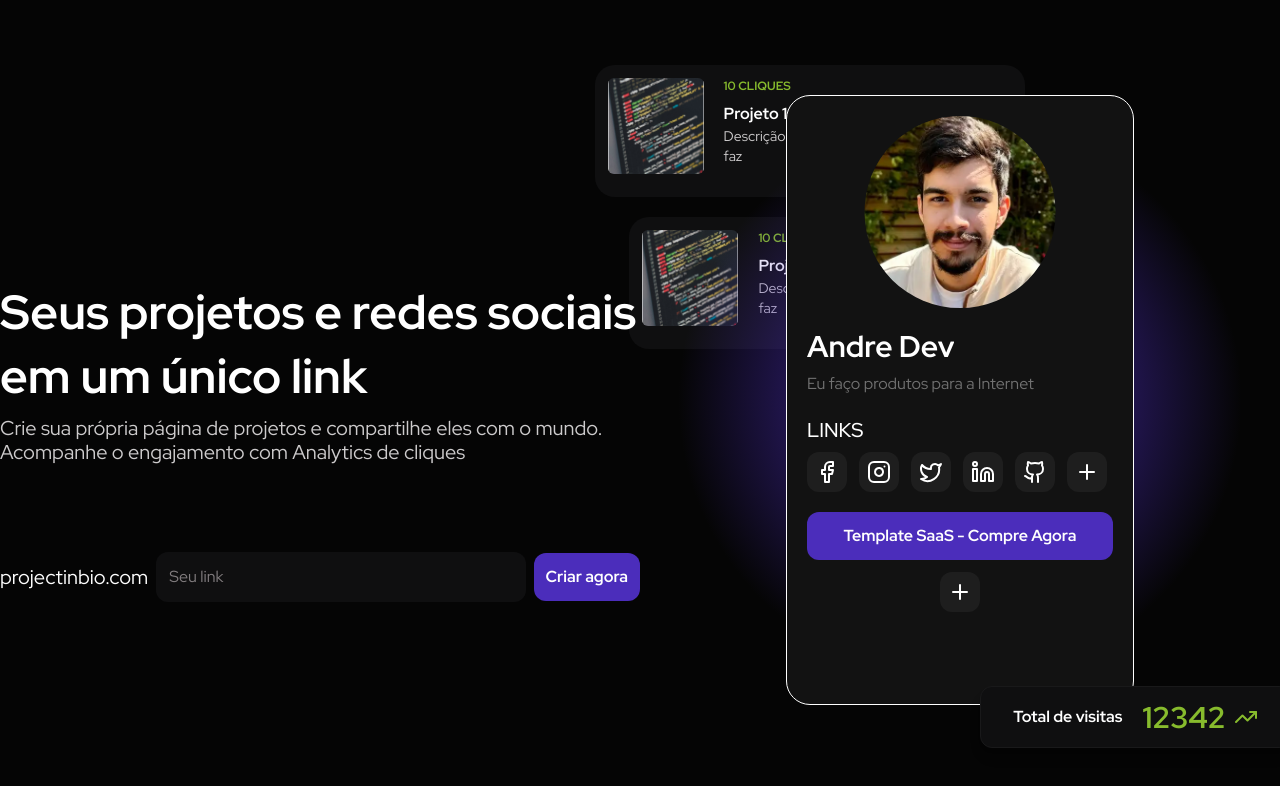
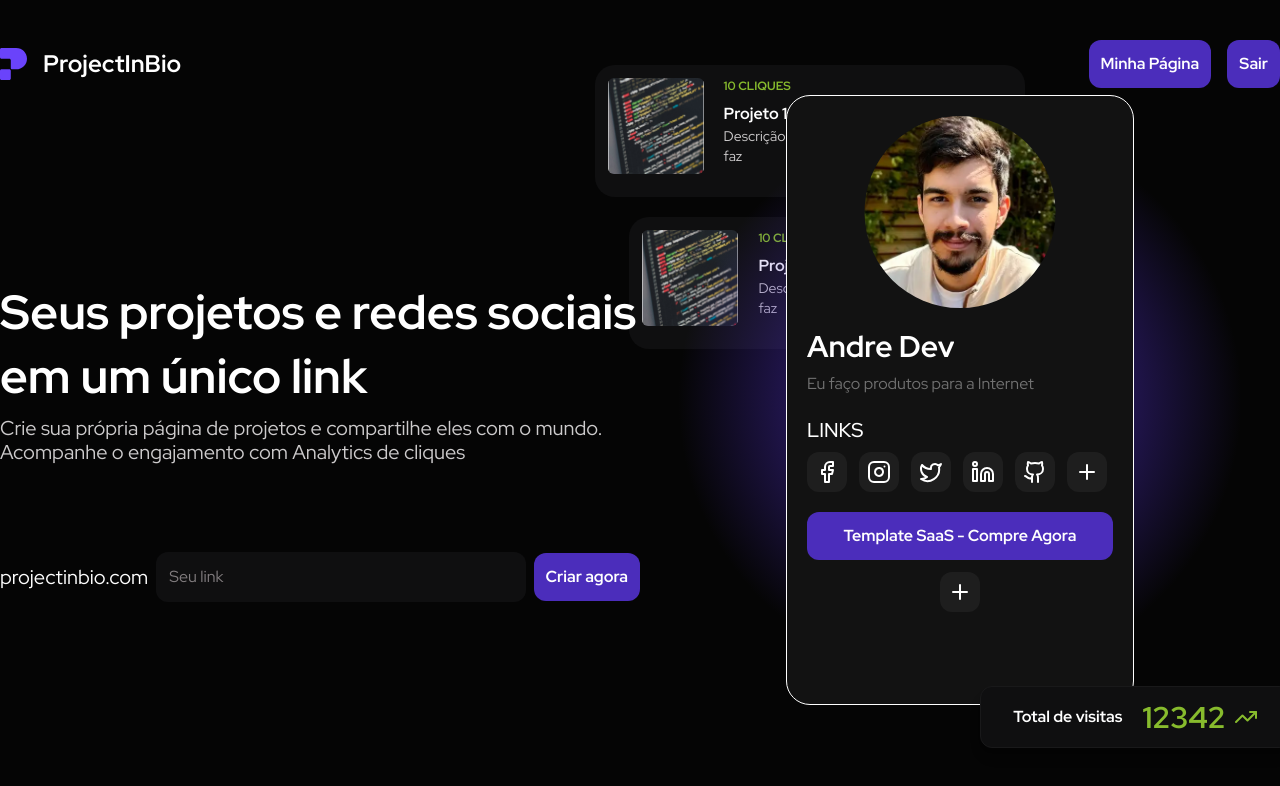
Before and after one commit to aluizio-n/project-in-bio, a Next.js app: page / in a window 1280 px wide. Shown: the top 786 px of the page. Built offline with nearby package versions, Linux system fonts and the light colour scheme.

Commit message:
feat: add header

```diff
--- /dev/null
+++ b/app/components/landing-page/header.tsx
@@ -0,0 +1,16 @@
+import Button from "../ui/button"
+
+export default function Header(){
+    return (
+    <div className="absolute top-0 left-0 right-0 max-w-7xl mx-auto flex items-center justify-between py-10">
+        <div className="flex items-center gap-4">
+            <img src="/logo.svg" alt="ProjectInBio Logo " />
+            <h3 className="text-white text-2xl font-bold">ProjectInBio</h3>
+        </div>
+        <div className="flex items-center gap-4">
+            <Button>Minha Página</Button>
+            <Button>Sair</Button>
+        </div>
+    </div>
+)
+}
--- a/app/page.tsx
+++ b/app/page.tsx
@@ -1,14 +1,16 @@
 import Hero from "./components/landing-page/hero";
+import Header from "./components/landing-page/header";
 
 export default function Home() {
   return (
     <div className="max-w-7xl m-auto">
+      <Header />
       <Hero />
-      {/*  <Header />
-       <Hero />
-       <VideoExplantion />
-       <Pricing />
-       <FQA /> */}
+      {/*
+      <VideoExplantion />
+      <Pricing />
+      <FQA />
+       */}
     </div>
   );
 }
```
